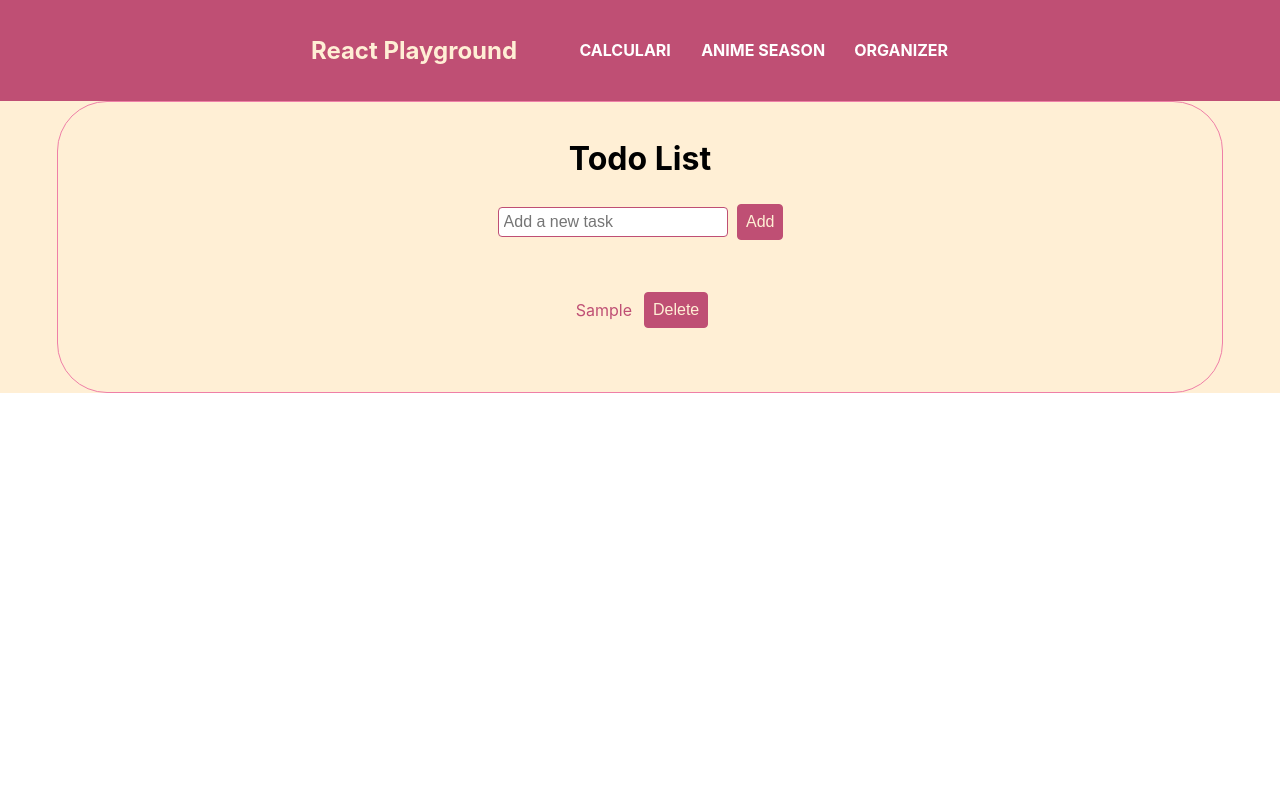
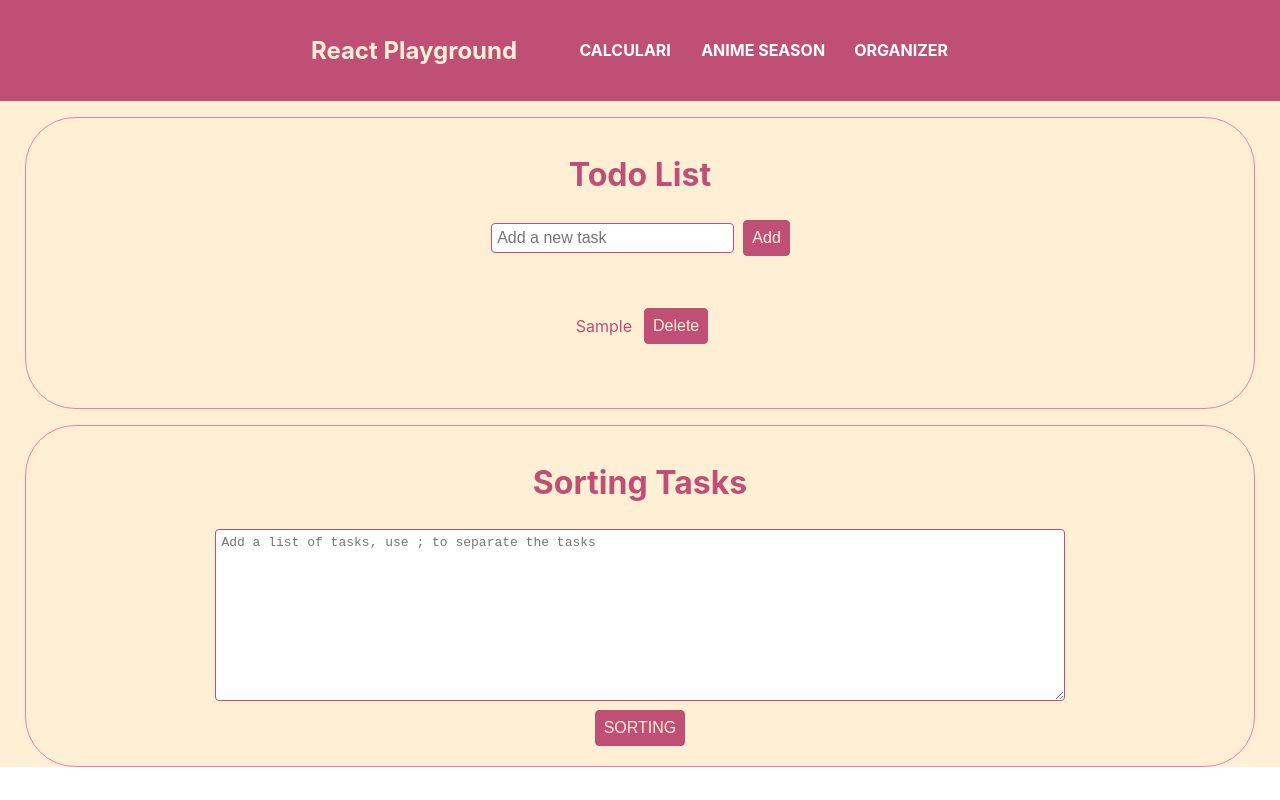
Before and after one commit to andgomes95/React-Playground, a React (Create React App) app: page /organizer in a window 1280 px wide. Both pictures are taken after typing "Sample" into the empty fields and a click on the button "Add". Built offline with nearby package versions, Linux system fonts and the light colour scheme.

Commit message:
add sorting tasks to Lari

```diff
--- /dev/null
+++ b/src/components/Organizer/SortingTasks/index.tsx
@@ -0,0 +1,40 @@
+import { useState } from "react";
+import { OrganizerButton, OrganizerContainer, OrganizerTitle } from "../styles";
+import { SortingData, SortingItem, SortingTextArea } from "./styles";
+
+function SortingTasks(){
+  const [newArrayTasks, setNewArrayTasks] = useState<string>('');
+  const [separatedTasks, setSeparatedTasks] = useState<string[]>([]);
+  const [winning, setWinning] = useState<string>('');
+  const getSeparatedTasks = () => {
+    setSeparatedTasks(newArrayTasks.split(';'));
+
+    const randomIndex = Math.floor(Math.random() * separatedTasks.length);
+    const randomItem = separatedTasks[randomIndex];
+    debugger
+    setWinning(randomItem);
+  };
+  return (
+    <>
+    <OrganizerContainer>
+      <OrganizerTitle>Sorting Tasks</OrganizerTitle>
+      <SortingTextArea
+        placeholder="Add a list of tasks, use ; to separate the tasks"
+        value={newArrayTasks}
+        onChange={(e) => setNewArrayTasks(e.target.value)}
+      />
+      <OrganizerButton onClick={ getSeparatedTasks }>SORTING</OrganizerButton>
+      <SortingData>
+      {separatedTasks.length!==0 && separatedTasks.map((task)=>{
+        return (
+          <SortingItem> ⚡ {task}</SortingItem>
+        )
+      })}
+      </SortingData>
+      {winning !=='' && <OrganizerTitle>O vencedor é {winning}</OrganizerTitle>}
+    </OrganizerContainer>
+    </>
+  );
+}
+
+export default SortingTasks;
--- /dev/null
+++ b/src/components/Organizer/SortingTasks/styles.ts
@@ -0,0 +1,30 @@
+import styled from "styled-components";
+
+export const SortingTextArea = styled.textarea`
+  width: 70%;
+  height: 20vh;
+  padding: 5px;
+  margin: 5px;
+  border: 1px solid #BF4F74;
+  border-radius: 4px;
+  color: #BF4F74;
+  font-size: 1em;
+  display: flex;
+  justify-content: center;
+  @media (max-width: 767px){
+    width: calc(90% - 20px);
+    flex-direction: column;
+    align-items: stretch;
+  }
+`;
+
+export const SortingData = styled.div`
+  display: flex;
+  flex-direction: row;
+  justify-content: center;
+`;
+
+export const SortingItem = styled.div`
+  color: #BF4F74;
+  padding: 10px;
+`;
--- a/src/components/Organizer/TodoItem/index.tsx
+++ b/src/components/Organizer/TodoList/TodoItem/index.tsx
@@ -1,7 +1,8 @@
 // src/components/TodoItem.tsx
 import React from 'react';
 import styled from 'styled-components';
-import { ButtonTodo, ToDoValues } from '../styles';
+import { ToDoValues } from '../styles';
+import { OrganizerButton } from '../../styles';
 
 interface TodoItemProps {
   task: string;
@@ -20,7 +21,7 @@ const TodoItem: React.FC<TodoItemProps> = ({ task, onDelete }) => {
   return (
     <ListItem>
       <ToDoValues>{task}</ToDoValues>
-      <ButtonTodo onClick={onDelete}>Delete</ButtonTodo>
+      <OrganizerButton onClick={onDelete}>Delete</OrganizerButton>
     </ListItem>
   );
 };
--- /dev/null
+++ b/src/components/Organizer/TodoList/index.tsx
@@ -0,0 +1,50 @@
+// src/components/TodoList.tsx
+import React, { useState } from 'react';
+import styled from 'styled-components';
+import TodoItem from './TodoItem';
+import { ToDoAddTaskContainer, ToDoInput } from './styles';
+import { OrganizerButton, OrganizerContainer, OrganizerTitle } from '../styles';
+
+const List = styled.ul`
+  list-style: none;
+  padding: 0;
+`;
+
+const ToDoList: React.FC = () => {
+  const [tasks, setTasks] = useState<string[]>([]);
+  const [newTask, setNewTask] = useState<string>('');
+
+  const handleAddTask = () => {
+    if (newTask.trim() !== '') {
+      setTasks([...tasks, newTask]);
+      setNewTask('');
+    }
+  };
+
+  const handleDeleteTask = (index: number) => {
+    const updatedTasks = tasks.filter((_, i) => i !== index);
+    setTasks(updatedTasks);
+  };
+
+  return (
+    <OrganizerContainer>
+      <OrganizerTitle>Todo List</OrganizerTitle>
+      <ToDoAddTaskContainer>
+        <ToDoInput
+          type="text"
+          placeholder="Add a new task"
+          value={newTask}
+          onChange={(e) => setNewTask(e.target.value)}
+        />
+        <OrganizerButton onClick={handleAddTask}>Add</OrganizerButton>
+      </ToDoAddTaskContainer>
+      <List>
+        {tasks.map((task, index) => (
+          <TodoItem key={index} task={task} onDelete={() => handleDeleteTask(index)} />
+        ))}
+      </List>
+    </OrganizerContainer>
+  );
+};
+
+export default ToDoList;
--- /dev/null
+++ b/src/components/Organizer/TodoList/styles.ts
@@ -0,0 +1,32 @@
+import styled from "styled-components";
+
+export const ToDoAddTaskContainer = styled.div`
+  width: calc(50% - 20px);
+  display: flex;
+  flex-direction: row;
+  align-items: center;
+  justify-content: center;
+`;
+
+export const ToDoInput = styled.input`
+  width: 40%;
+  padding: 5px;
+  margin: 5px;
+  border: 1px solid #BF4F74;
+  border-radius: 4px;
+  color: #BF4F74;
+  font-size: 1em;
+  @media (max-width: 767px){
+    width: calc(90% - 20px);
+    display: flex;
+    flex-direction: column;
+    align-items: stretch;
+    justify-content: center;
+  }
+`;
+
+export const ToDoValues = styled.p`
+  font-size: 1em;
+  padding: 0.5em;
+  color: #BF4F74;
+`;
--- a/src/components/Organizer/index.tsx
+++ b/src/components/Organizer/index.tsx
@@ -1,49 +1,13 @@
-// src/components/TodoList.tsx
-import React, { useState } from 'react';
-import styled from 'styled-components';
-import TodoItem from './TodoItem';
-import { ButtonTodo, ToDoAddTaskContainer, ToDoContainer, ToDoInput, ToDoTitle } from './styles';
+import SortingTasks from "./SortingTasks";
+import ToDoList from "./TodoList";
 
-const List = styled.ul`
-  list-style: none;
-  padding: 0;
-`;
-
-const Organizer: React.FC = () => {
-  const [tasks, setTasks] = useState<string[]>([]);
-  const [newTask, setNewTask] = useState<string>('');
-
-  const handleAddTask = () => {
-    if (newTask.trim() !== '') {
-      setTasks([...tasks, newTask]);
-      setNewTask('');
-    }
-  };
-
-  const handleDeleteTask = (index: number) => {
-    const updatedTasks = tasks.filter((_, i) => i !== index);
-    setTasks(updatedTasks);
-  };
-
+function Organizer(){
   return (
-    <ToDoContainer>
-      <ToDoTitle color='#000000'>Todo List</ToDoTitle>
-      <ToDoAddTaskContainer>
-        <ToDoInput
-          type="text"
-          placeholder="Add a new task"
-          value={newTask}
-          onChange={(e) => setNewTask(e.target.value)}
-        />
-        <ButtonTodo onClick={handleAddTask}>Add</ButtonTodo>
-      </ToDoAddTaskContainer>
-      <List>
-        {tasks.map((task, index) => (
-          <TodoItem key={index} task={task} onDelete={() => handleDeleteTask(index)} />
-        ))}
-      </List>
-    </ToDoContainer>
+    <>
+      <ToDoList />
+      <SortingTasks />
+    </>
   );
-};
+}
 
 export default Organizer;
--- a/src/components/Organizer/styles.ts
+++ b/src/components/Organizer/styles.ts
@@ -1,8 +1,8 @@
 import styled from "styled-components";
 
-export const ToDoContainer = styled.div`
-  width: calc(90% - 20px);
-  margin: 0 auto;
+export const OrganizerContainer = styled.div`
+  width: calc(95% - 20px);
+  margin: 1em auto;
   padding: 1em;
   border: 1px solid #EF7FA7;
   border-radius: 50px;
@@ -12,37 +12,12 @@ export const ToDoContainer = styled.div`
   justify-content: center;
 `;
 
-export const ToDoAddTaskContainer = styled.div`
-  width: calc(50% - 20px);
-  display: flex;
-  flex-direction: row;
-  align-items: center;
-  justify-content: center;
-`;
-
-export const ToDoTitle = styled.h1`
+export const OrganizerTitle = styled.h1`
   font-size: 2em;
   color: ${props => props.color || '#BF4F74'};
 `;
 
-export const ToDoInput = styled.input`
-  width: 40%;
-  padding: 5px;
-  margin: 5px;
-  border: 1px solid #BF4F74;
-  border-radius: 4px;
-  color: papayawhip;
-  font-size: 1em;
-  @media (max-width: 767px){
-    width: calc(90% - 20px);
-    display: flex;
-    flex-direction: column;
-    align-items: stretch;
-    justify-content: center;
-  }
-`;
-
-export const ButtonTodo = styled.button`
+export const OrganizerButton = styled.button`
   padding: 0.5em;
   background-color: #BF4F74;
   border: 0.1em solid #BF4F74;
@@ -59,9 +34,3 @@ export const ButtonTodo = styled.button`
     color: #BF4F74;
   }
 `;
-
-export const ToDoValues = styled.p`
-  font-size: 1em;
-  padding: 0.5em;
-  color: #BF4F74;
-`;
```
Also changed, not shown: 1 other file (tests, documents, lock files or other folders).
